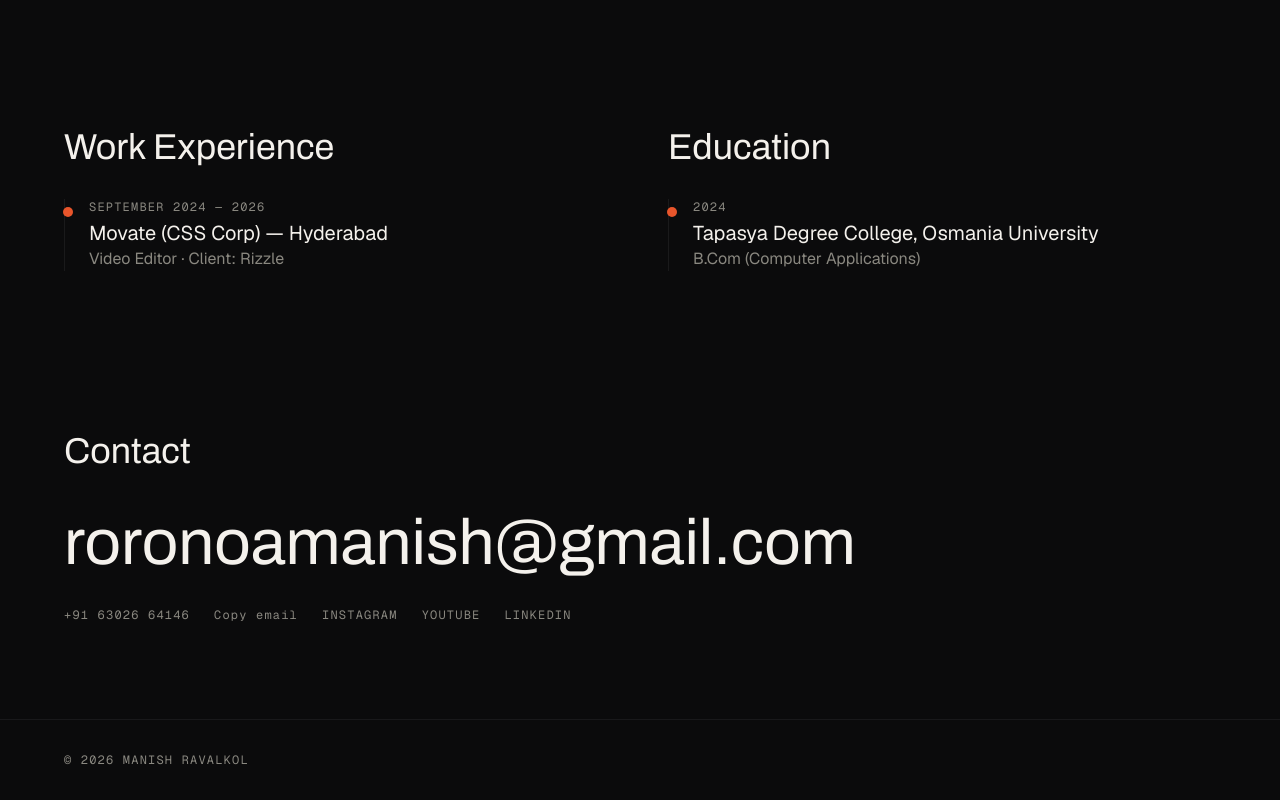
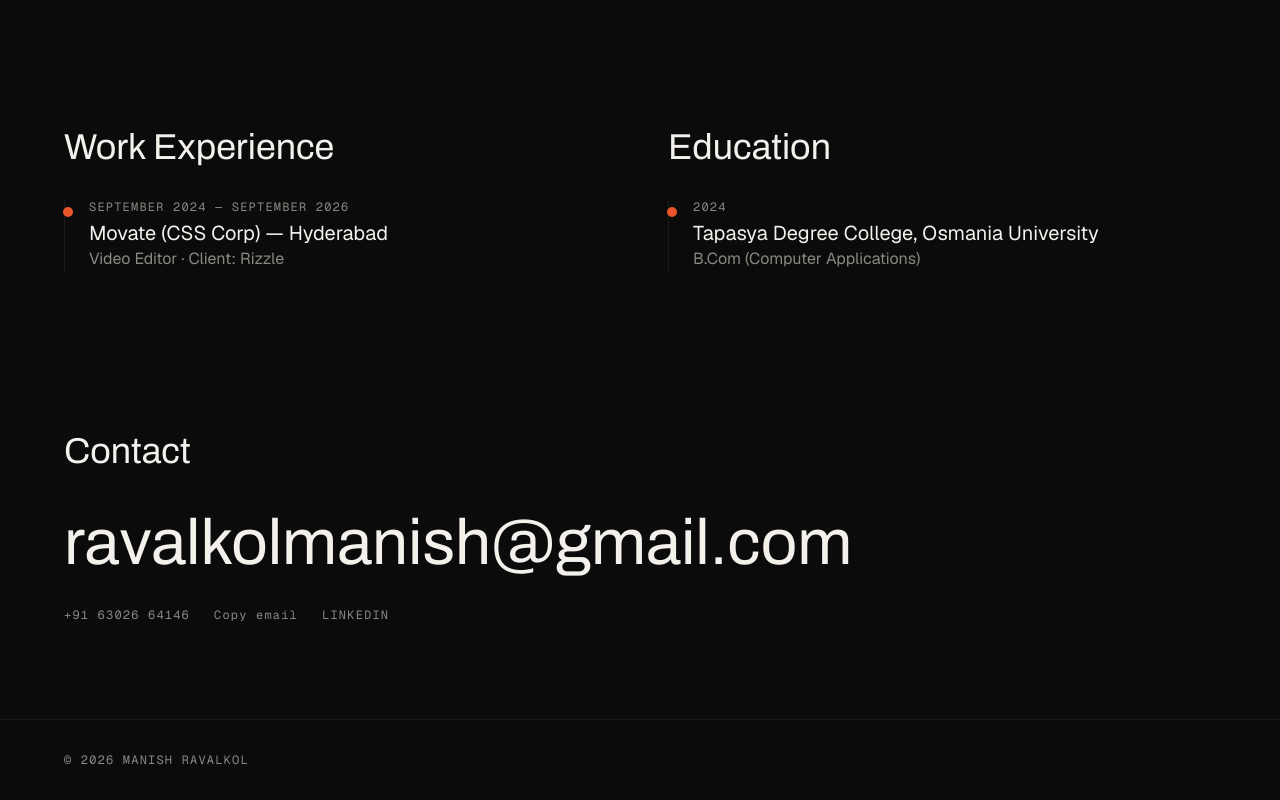
Before and after one commit to premkiran-o7/Artist_portfolio, a Next.js app: page / in a window 1280 px wide. Shown: the part 1799-2599 px from the top of the page. Built offline with nearby package versions, Linux system fonts and the light colour scheme; no server answers; the database is empty.

Commit message:
Update experience dates, email address, and trim contact links

```diff
--- a/components/Contact.tsx
+++ b/components/Contact.tsx
@@ -41,12 +41,6 @@ export default function Contact() {
             {c.phone}
           </a>
           <CopyEmailButton email={c.email} className={linkClass} />
-          <a href={c.socials.instagram} target="_blank" rel="noopener noreferrer" className={linkClass}>
-            Instagram
-          </a>
-          <a href={c.socials.youtube} target="_blank" rel="noopener noreferrer" className={linkClass}>
-            YouTube
-          </a>
           <a href={c.socials.linkedin} target="_blank" rel="noopener noreferrer" className={linkClass}>
             LinkedIn
           </a>
--- a/content.json
+++ b/content.json
@@ -6,7 +6,7 @@
   ],
   "dob": "",
   "phone": "+91 63026 64146",
-  "email": "roronoamanish@gmail.com",
+  "email": "ravalkolmanish@gmail.com",
   "socials": {
     "instagram": "https://www.instagram.com/manish.kaizoku",
     "youtube": "https://youtube.com/@roronoa-f1u",
@@ -15,7 +15,7 @@
   "experience": [
     {
       "from": "September 2024",
-      "to": "2026",
+      "to": "September 2026",
       "company": "Movate (CSS Corp) — Hyderabad",
       "role": "Video Editor · Client: Rizzle"
     }
```
Also changed, not shown: 1 other file (tests, documents, lock files or other folders).
